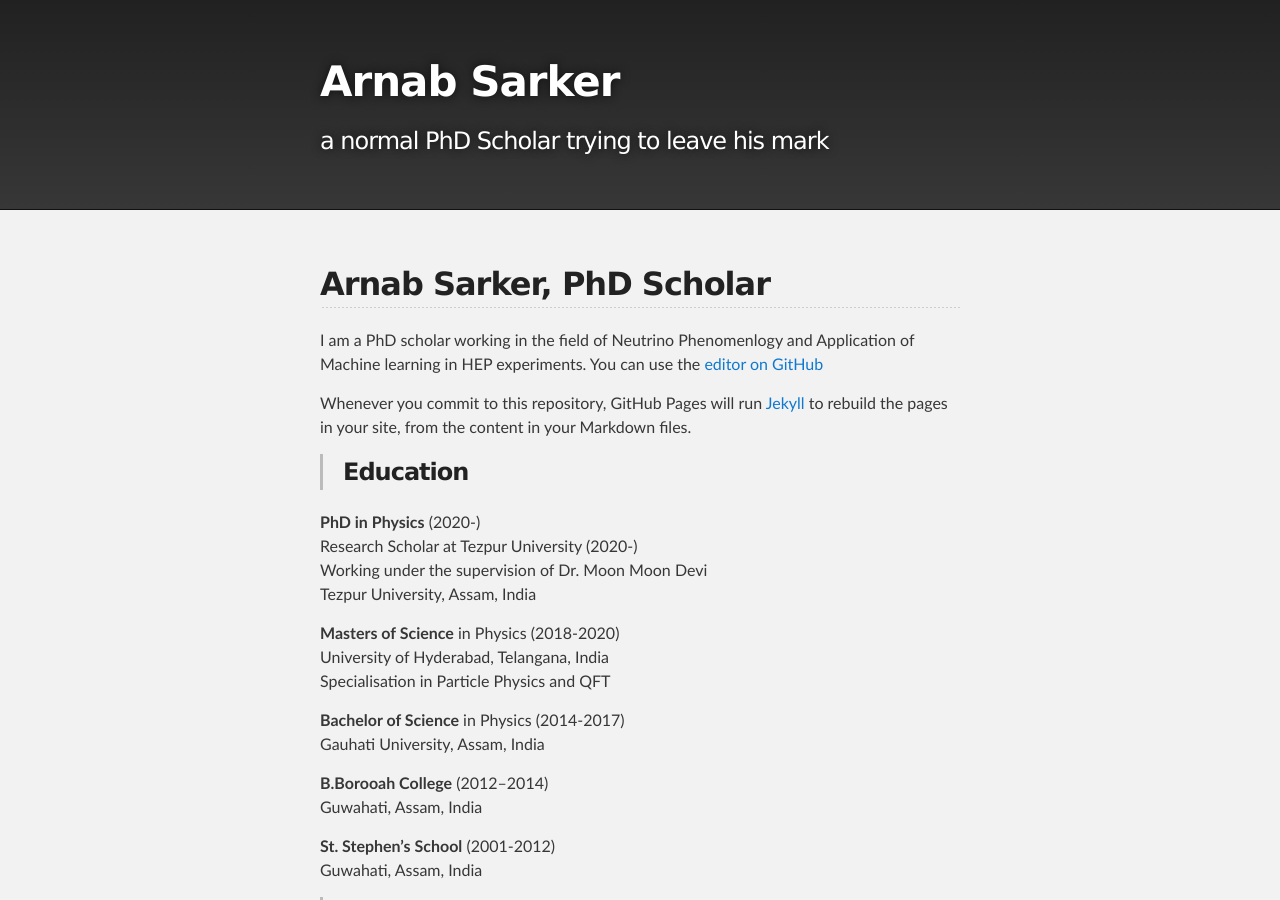
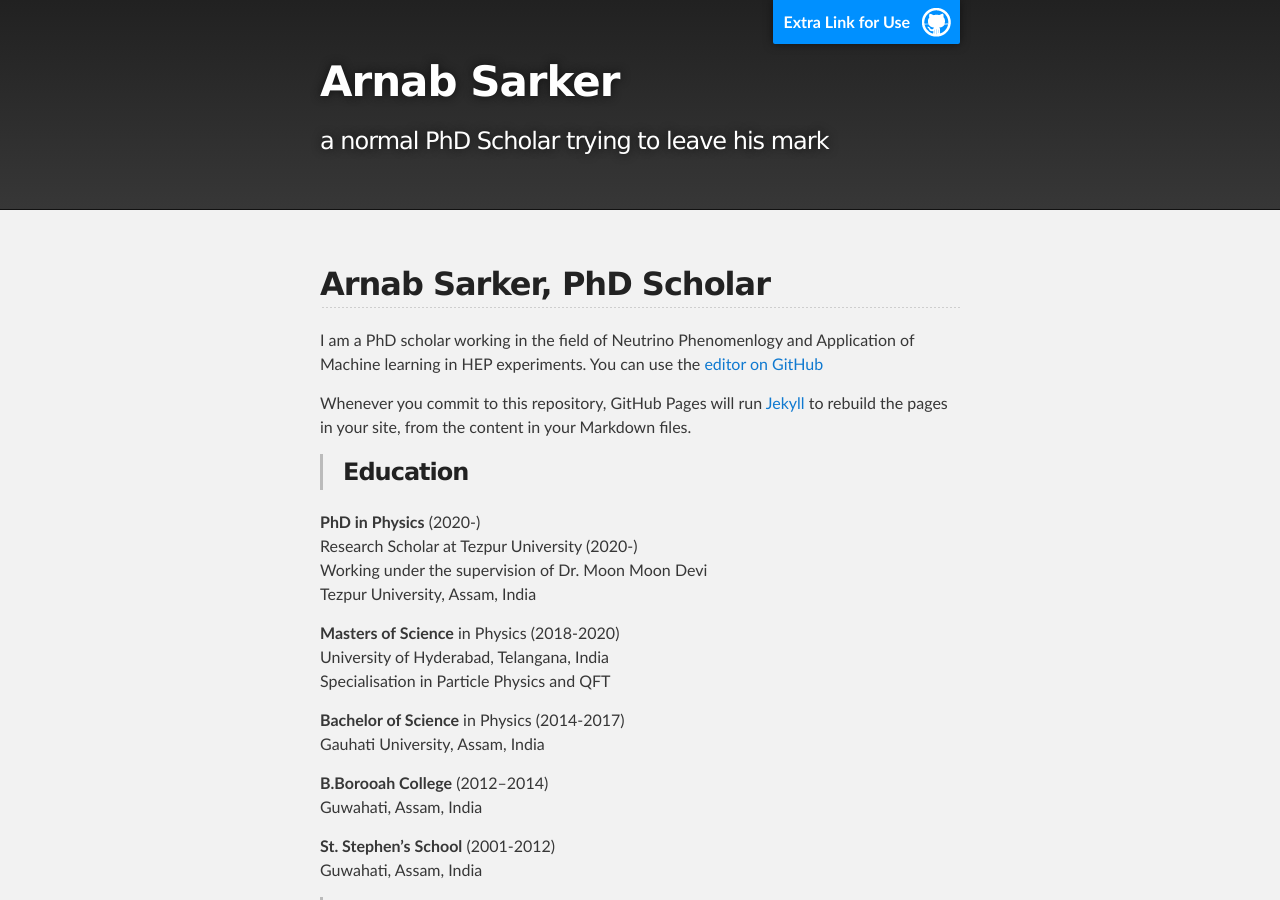
Before and after one commit to Arnab-Sarker/aaaa, a Jekyll site: the page built from index.md, in a window 1280 px wide and 900 px high. Built offline with Jekyll 4.4.1, drawn with Linux system fonts in a browser that asks for light colours; our own code applies the rules of GitHub Pages for plain Markdown files.

Commit message:
Update default.html

```diff
--- a/_layouts/default.html
+++ b/_layouts/default.html
@@ -16,7 +16,9 @@
     <!-- HEADER -->
     <div id="header_wrap" class="outer">
         <header class="inner">
-
+          {% if site.github.is_project_page %}
+            <a id="forkme_banner" href="{{ site.github.repository_url }}"> Extra Link for Use </a>
+          {% endif %}
 
           <h1 id="project_title">{{ site.title | default: site.github.repository_name }}</h1>
           <h2 id="project_tagline">{{ site.description | default: site.github.project_tagline }}</h2>
```
